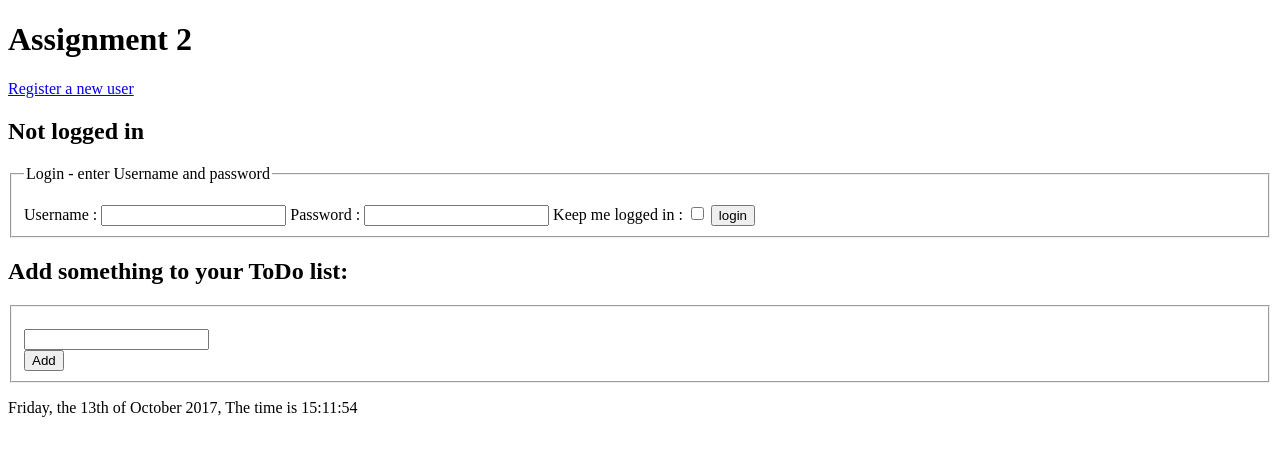
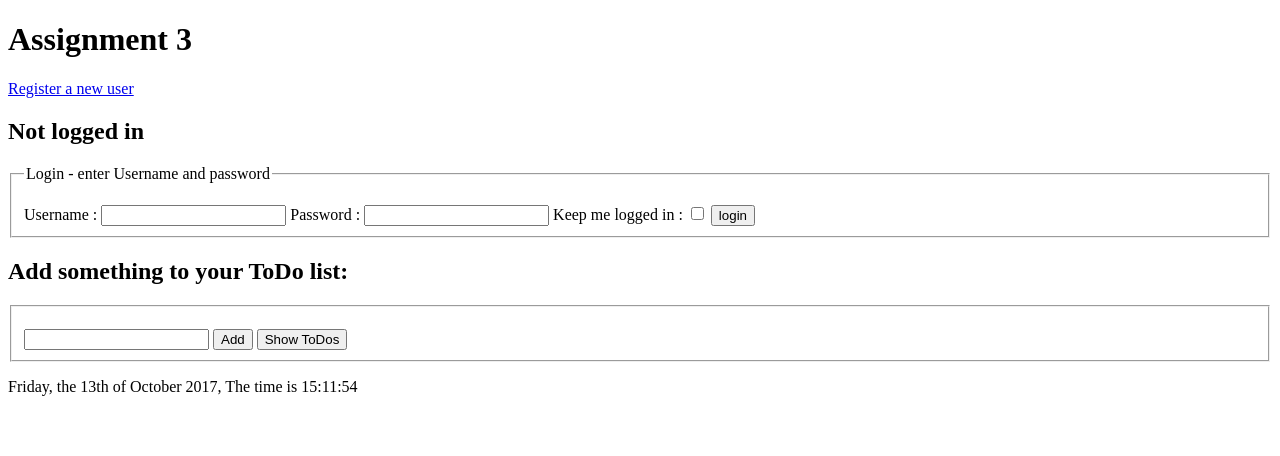
Before and after one commit to fridamelin/fm222gn1dv610-L3, a PHP site: page / in a window 1280 px wide. Shown: the top 456 px of the page. Run offline with PHP 8.4, Linux system fonts and the light colour scheme.

Commit message:
kan skriva ut filen nu, måste bara designa det lite snyggt

```diff
--- a/startup2/Database.php
+++ /dev/null
@@ -1 +0,0 @@
-testar
--- a/startup2/ToDos.txt
+++ b/startup2/ToDos.txt
@@ -1 +1 @@
-dadada
+frida
--- a/startup2/controller/ToDoController.php
+++ b/startup2/controller/ToDoController.php
@@ -16,13 +16,14 @@ class ToDoController {
             $value = $this->reminderView->getValue();
             $this->reminderModel->setValueInTextBox($value);
 
-
-            //Spara värdet till en fil
             $this->reminderModel->writeToFile();
-
-            //Skriv ut meddelandet
             $message = $this->reminderModel->getMessage();
             $this->reminderView->setMessage($message);
+
+        } else {
+            if($this->reminderView->userPressedShowButton()) {
+                $this->reminderView->showFile();
+            }
         }
     }
 }
--- a/startup2/model/ReminderModel.php
+++ b/startup2/model/ReminderModel.php
@@ -35,6 +35,7 @@ class reminderModel {
 	}
 
 
+
   //Trycker på knappen "Add" i ReminderView CHECK
   //Kolla om man är inloggad eller inte CHECK
   //INLOGGAD: --> postar texten i rutan till en fil som skriver ut texen på sidan
--- a/startup2/view/LayoutView.php
+++ b/startup2/view/LayoutView.php
@@ -12,7 +12,7 @@ class LayoutView {
           <title>Login Example</title>
         </head>
         <body>
-          <h1>Assignment 2</h1>
+          <h1>Assignment 3</h1>
          '. $this->registerNew() . '
 
           ' . $this->renderIsLoggedIn($loginModel->isLoggedIn()) . '
--- a/startup2/view/ReminderView.php
+++ b/startup2/view/ReminderView.php
@@ -5,8 +5,8 @@ namespace view;
 class ReminderView {
     private static $messageId = 'ReminderView::Message';
     private static $reminder = 'ReminderView::Reminder';
+    private static $showToDos = 'ReminderView::Show';
     private static $toDo = 'ReminderView::ToDo';
-    public static $keepValue = '';
     private $message = '';
 
 
@@ -24,6 +24,15 @@ class ReminderView {
         return $input;
     }
 
+    public function userPressedShowButton() {
+        return isset($_POST[self::$showToDos]);
+    }
+
+    //Fungerar inte..
+	public function showFile() {
+        $myFile = 'ToDos.txt';
+        echo file_get_contents($myFile);
+	}
 
     public function reminder() {
         return
@@ -32,9 +41,9 @@ class ReminderView {
             <fieldset>
             <p id="' . self::$messageId . '">' . $this->message .  '</p>
             <label for="' . self::$toDo . '"></label>
-            <input type="text" id="' . self::$toDo . '" name="' . self::$toDo . '" value="' . self::$keepValue . '"/>
-            <br>
+            <input type="text" id="' . self::$toDo . '" name="' . self::$toDo . '"/>
             <input id="submit" type="submit" name="' . self::$reminder . '"  value="Add" />
+            <input id="submit" type="submit" name="' . self::$showToDos . '"  value="Show ToDos" />
             <br>
             </fieldset>
             </form>';
```
Also changed, not shown: startup2/view/Database.txt (deleted).
